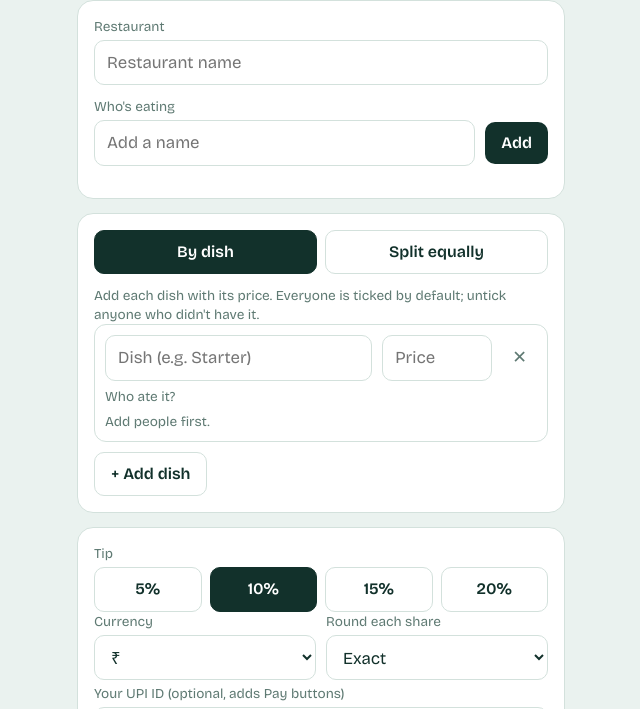
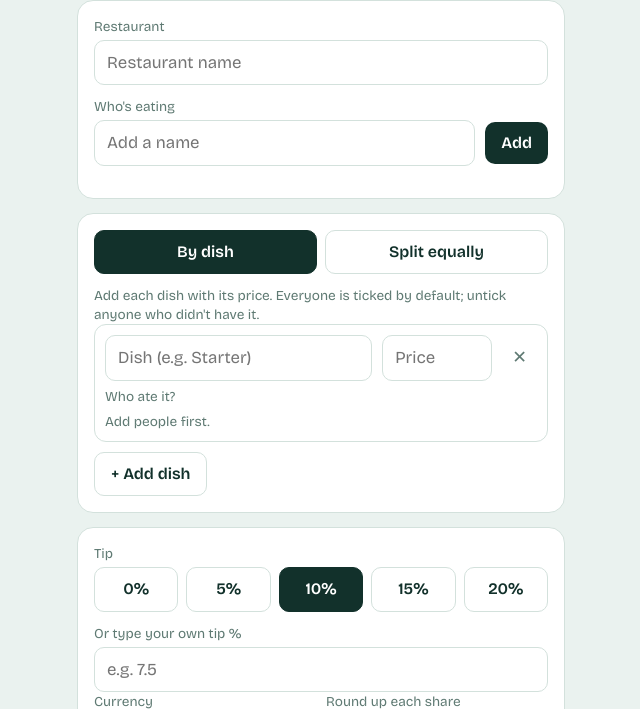
Before and after one commit to crazxy851/Chaos-Engineering, a plain HTML site: page index.html in a window 1280 px wide. Shown: the part 91-800 px from the top of the page, without its empty margins (319-959 px from the left). Drawn offline with nearby package versions, Linux system fonts and the light colour scheme.

Commit message:
update: modify app files

```diff
--- a/index.html
+++ b/index.html
@@ -45,26 +45,30 @@
 <section class="card gap">
   <label>Tip</label>
   <div class="chips" id="tips">
+    <button type="button" data-t="0" aria-pressed="false">0%</button>
     <button type="button" data-t="5" aria-pressed="false">5%</button>
     <button type="button" data-t="10" aria-pressed="true">10%</button>
     <button type="button" data-t="15" aria-pressed="false">15%</button>
     <button type="button" data-t="20" aria-pressed="false">20%</button>
   </div>
+  <label for="ctip">Or type your own tip %</label>
+  <input id="ctip" type="number" inputmode="decimal" min="0" max="100" step="0.5" placeholder="e.g. 7.5">
   <div class="row">
     <div>
       <label for="cur">Currency</label>
       <select id="cur"><option>₹</option><option>$</option><option>€</option><option>£</option></select>
     </div>
     <div>
-      <label for="round">Round each share</label>
+      <label for="round">Round up each share</label>
       <select id="round">
-        <option value="0">Exact</option>
+        <option value="0">No rounding</option>
         <option value="1">Up to 1</option>
         <option value="10">Up to 10</option>
         <option value="50">Up to 50</option>
       </select>
     </div>
   </div>
+  <div class="hint">Rounding makes each amount a round number (437.20 becomes 440). The extra goes to the tip.</div>
   <div id="upiBox" class="upi-box">
     <label for="upi">Your UPI ID (optional, adds Pay buttons)</label>
     <input id="upi" type="text" placeholder="name@bank" autocapitalize="off" autocomplete="off">
--- a/script.js
+++ b/script.js
@@ -84,10 +84,15 @@
     Array.prototype.forEach.call($("tabs").children, function (b) { b.setAttribute("aria-pressed", b.dataset.m === S.mode); });
   }
   function drawAll() { drawPeople(); drawItems(); drawMode(); calc(); }
+  function pressChips() {
+    var custom = $("ctip").value !== "";
+    Array.prototype.forEach.call($("tips").children, function (b) { b.setAttribute("aria-pressed", !custom && +b.dataset.t === S.tip); });
+  }
   function setForm() {
     $("rest").value = S.rest; $("bill").value = S.bill; $("cur").value = S.cur;
     $("round").value = S.round; $("upi").value = S.upi; $("upiBox").hidden = S.cur !== "₹";
-    Array.prototype.forEach.call($("tips").children, function (b) { b.setAttribute("aria-pressed", +b.dataset.t === S.tip); });
+    $("ctip").value = [0, 5, 10, 15, 20].indexOf(S.tip) < 0 ? S.tip : "";
+    pressChips();
   }
 
   /* ---------- the maths (all in cents) ---------- */
@@ -176,6 +181,11 @@
     var b = e.target.closest("button"); if (!b) return;
     S.tip = +b.dataset.t; setForm(); calc();
   };
+  $("ctip").oninput = function (e) {
+    var v = parseFloat(e.target.value);
+    if (!isNaN(v)) S.tip = Math.min(100, Math.max(0, v));
+    pressChips(); calc();
+  };
   $("cur").onchange = function (e) { S.cur = e.target.value; $("upiBox").hidden = S.cur !== "₹"; drawHist(); calc(); };
   $("round").onchange = function (e) { S.round = +e.target.value; calc(); };
   $("upi").oninput = function (e) { S.upi = e.target.value.trim(); sv(KU, S.upi); calc(); };
```
